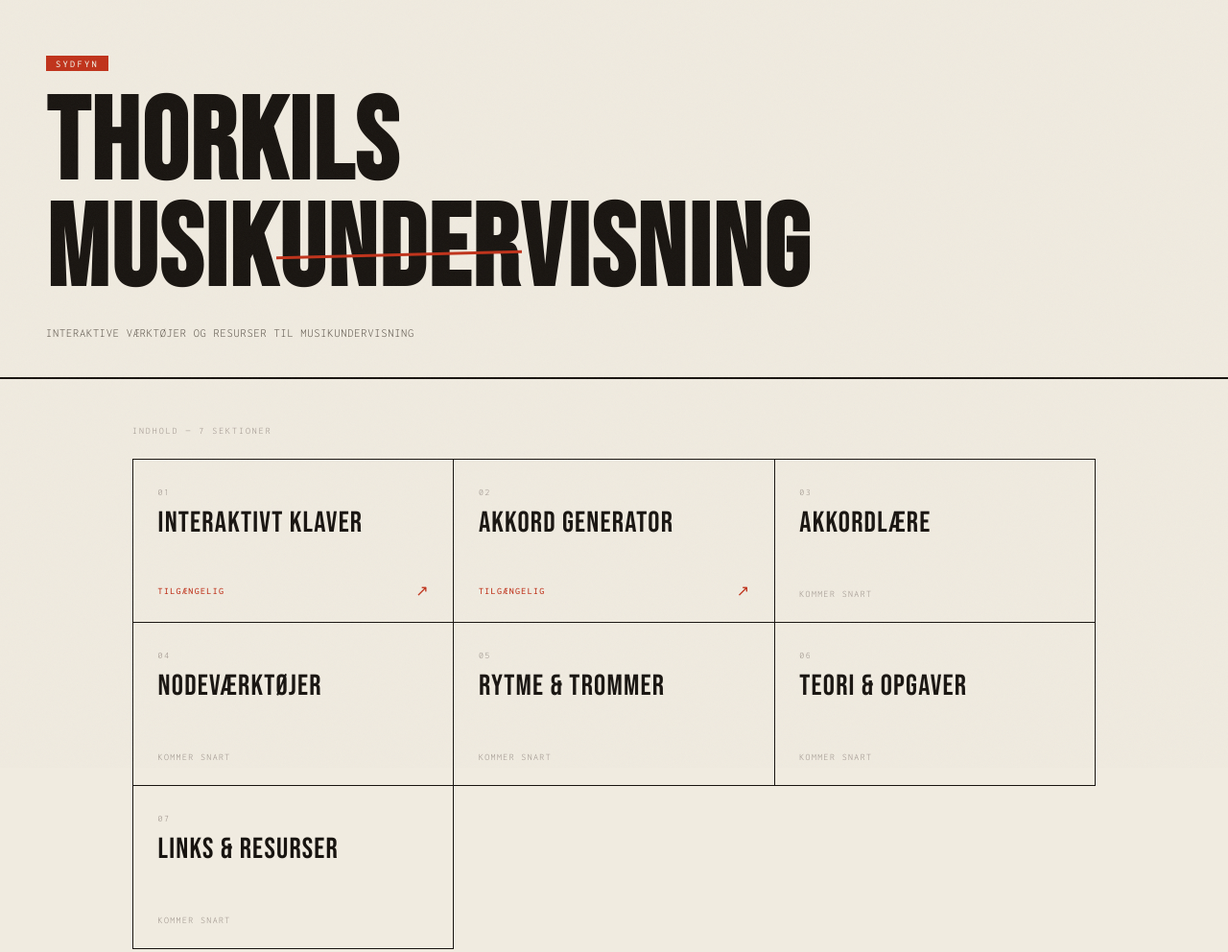
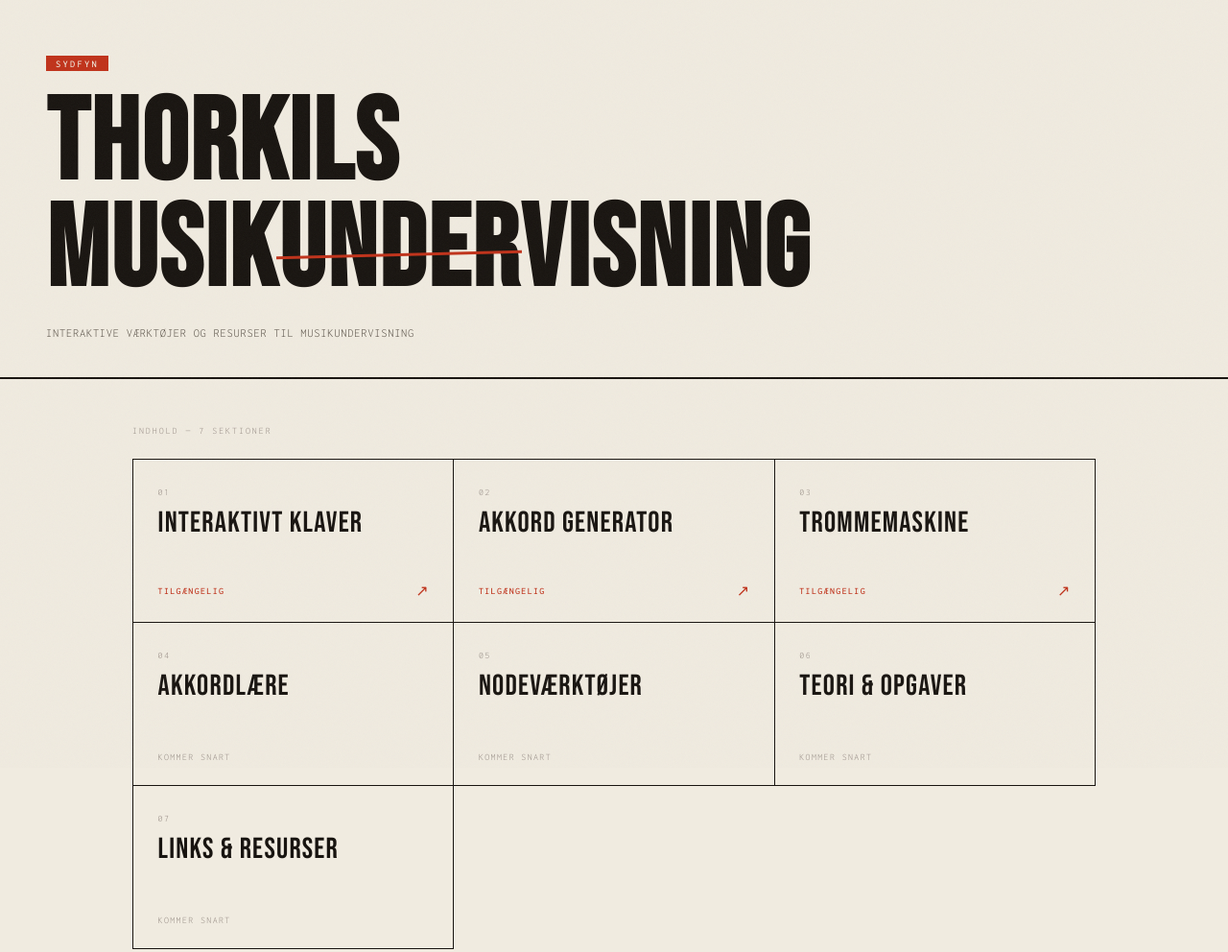
Before and after one commit to Talkhill/musikundervisning, a plain HTML site: page index.html in a window 1280 px wide. Shown: the top 992 px of the page at 96% size. Drawn offline with Linux system fonts and the light colour scheme.

Commit message:
Update index.html

```diff
--- a/index.html
+++ b/index.html
@@ -245,8 +245,17 @@
       </div>
     </a>
 
+    <a href="rytme/index.html" class="card available">
+      <span class="card-num">03</span>
+      <div class="card-title">Trommemaskine</div>
+      <div class="card-footer">
+        <span class="card-status status-live">Tilgængelig</span>
+        <span class="card-arrow">↗</span>
+      </div>
+    </a>
+
     <a href="akkordlaere/index.html" class="card soon">
-      <span class="card-num">03</span>
+      <span class="card-num">04</span>
       <div class="card-title">Akkordlære</div>
       <div class="card-footer">
         <span class="card-status status-soon">Kommer snart</span>
@@ -254,16 +263,8 @@
     </a>
 
     <a href="nodevaerktoej/index.html" class="card soon">
-      <span class="card-num">04</span>
+      <span class="card-num">05</span>
       <div class="card-title">Nodeværktøjer</div>
-      <div class="card-footer">
-        <span class="card-status status-soon">Kommer snart</span>
-      </div>
-    </a>
-
-    <a href="rytme/index.html" class="card soon">
-      <span class="card-num">05</span>
-      <div class="card-title">Rytme &amp; trommer</div>
       <div class="card-footer">
         <span class="card-status status-soon">Kommer snart</span>
       </div>
```
